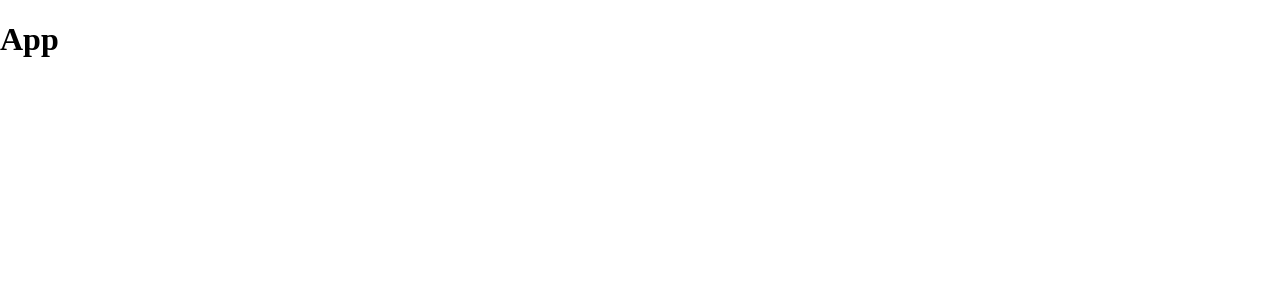
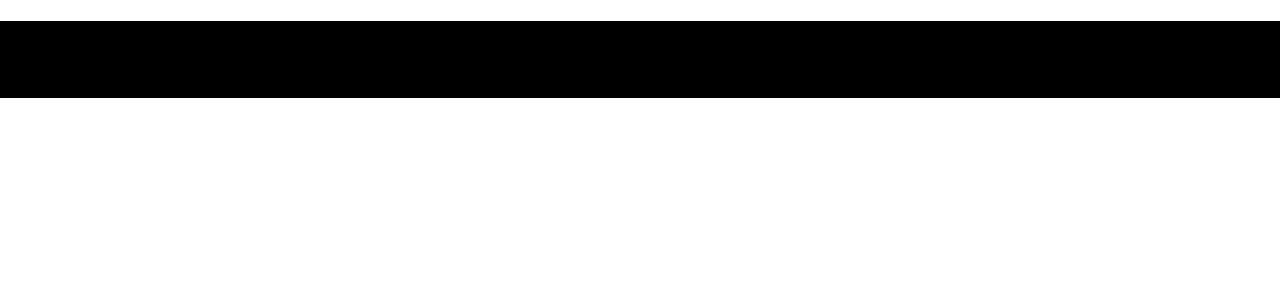
Before and after one commit to joycehwchan/react-youtube-clone, a React (Create React App) app: page /channel/1 in a window 1280 px wide. Shown: the top 300 px of the page. Built offline with nearby package versions, Linux system fonts and the light colour scheme.

Commit message:
add routes & components

```diff
--- a/src/App.js
+++ b/src/App.js
@@ -1,11 +1,26 @@
-import React from "react";
+import { BrowserRouter, Routes, Route } from "react-router-dom";
+import { Box } from "@mui/material";
 
-const App = () => {
-  return (
-    <div>
-      <h1>App</h1>
-    </div>
-  );
-};
+import {
+  Navbar,
+  Feed,
+  VideoDetail,
+  ChannelDetail,
+  SearchFeed,
+} from "./components";
+
+const App = () => (
+  <BrowserRouter>
+    <Box sx={{ backgroundColor: "#000" }}>
+      <Navbar />
+      <Routes>
+        <Route path="/" exact element={<Feed />} />
+        <Route path="/video/:id" element={<VideoDetail />} />
+        <Route path="/channel/:id" element={<ChannelDetail />} />
+        <Route path="/search/:searchTerm" element={<SearchFeed />} />
+      </Routes>
+    </Box>
+  </BrowserRouter>
+);
 
 export default App;
--- /dev/null
+++ b/src/components/ChannelDetail.jsx
@@ -0,0 +1,7 @@
+import React from "react";
+
+const ChannelDetail = () => {
+  return <div>ChannelDetail</div>;
+};
+
+export default ChannelDetail;
--- /dev/null
+++ b/src/components/Feed.jsx
@@ -0,0 +1,7 @@
+import React from "react";
+
+const Feed = () => {
+  return <div>Feed</div>;
+};
+
+export default Feed;
--- /dev/null
+++ b/src/components/Navbar.jsx
@@ -0,0 +1,11 @@
+import React from "react";
+
+const Navbar = () => {
+  return (
+    <div>
+      <h1>Navbar</h1>
+    </div>
+  );
+};
+
+export default Navbar;
--- /dev/null
+++ b/src/components/SearchFeed.jsx
@@ -0,0 +1,7 @@
+import React from "react";
+
+const SearchFeed = () => {
+  return <div>SearchFeed</div>;
+};
+
+export default SearchFeed;
--- /dev/null
+++ b/src/components/VideoDetail.jsx
@@ -0,0 +1,7 @@
+import React from "react";
+
+const VideoDetail = () => {
+  return <div>VideoDetail</div>;
+};
+
+export default VideoDetail;
--- /dev/null
+++ b/src/components/index.js
@@ -0,0 +1,5 @@
+export { default as Navbar } from "./Navbar";
+export { default as Feed } from "./Feed";
+export { default as VideoDetail } from "./VideoDetail";
+export { default as ChannelDetail } from "./ChannelDetail";
+export { default as SearchFeed } from "./SearchFeed";
```
